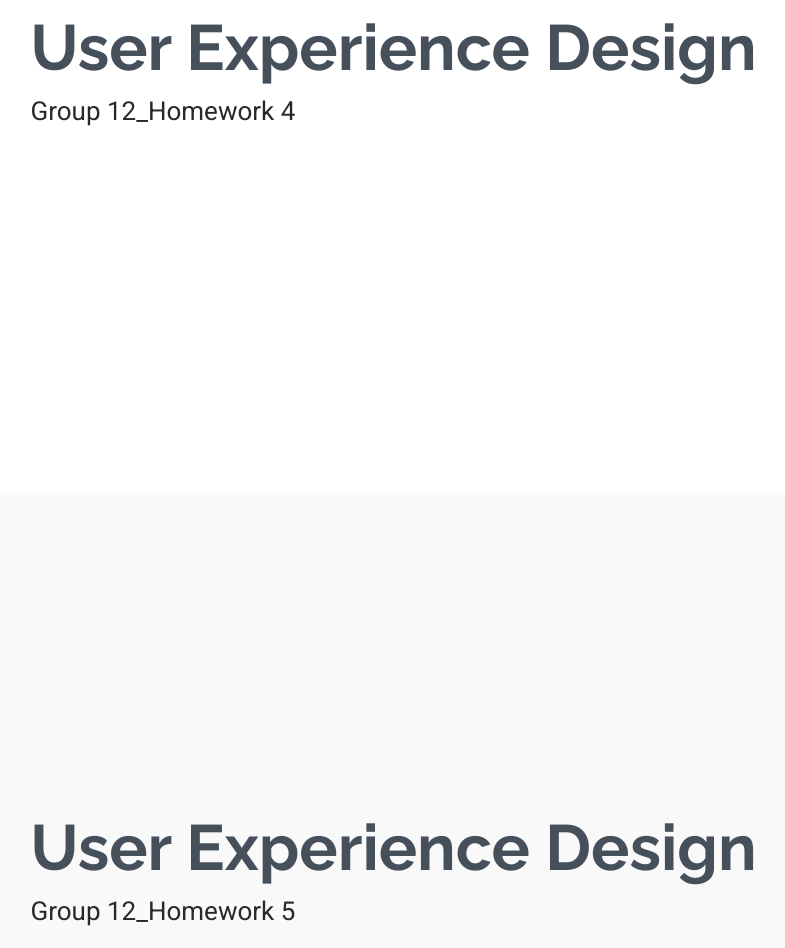
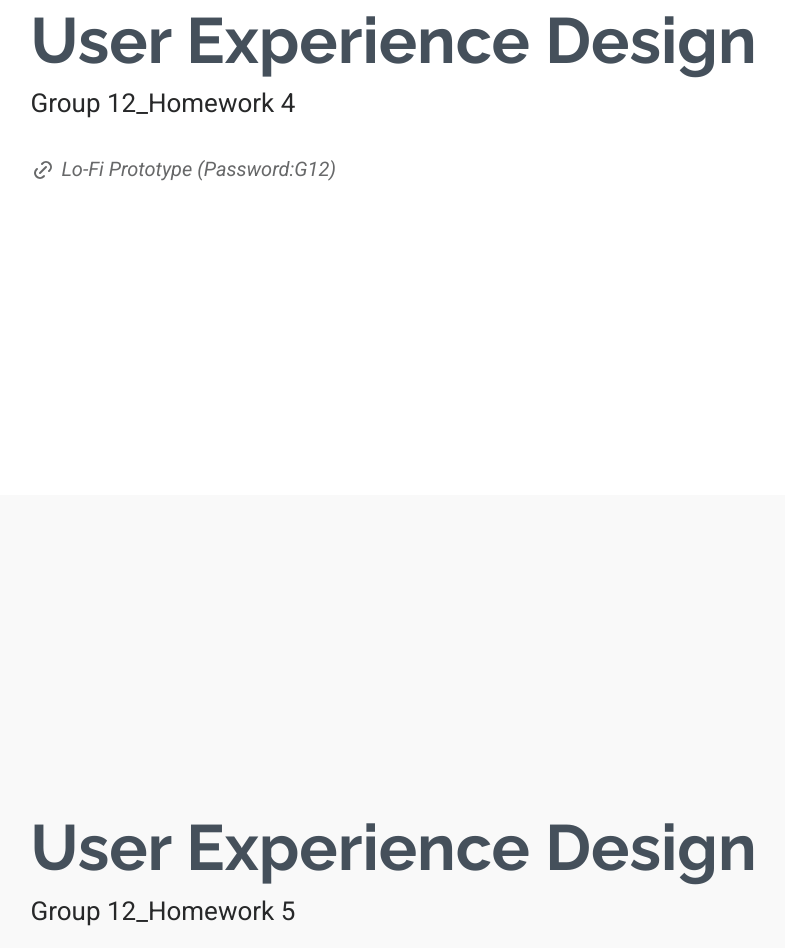
Before and after one commit to iyumili0631/UX_G12, a plain HTML site: page index.html in a window 1280 px wide. Shown: the part 2705-3653 px from the top of the page, without its empty margins (194-979 px from the left). Drawn offline with Linux system fonts and the light colour scheme.

Commit message:
Update index.html

```diff
--- a/index.html
+++ b/index.html
@@ -143,7 +143,9 @@
             <h2>User Experience Design</h2>
             <p>Group 12_Homework 4</p>
             <div class="social-links">
-              <a href="#"><i class="bi"></i></a>
+              <p><a href="https://www.figma.com/proto/hc9OMufcgwpdhRF2uYm1nM/UX?node-id=0-1&t=1jix6WnxHthBrrPS-1">
+                <i class="bi"><svg  xmlns="http://www.w3.org/2000/svg"  width="26"  height="26"  viewBox="0 0 26 26"  fill="none"  stroke="currentColor"  stroke-width="2"  stroke-linecap="round"  stroke-linejoin="round"  class="icon icon-tabler icons-tabler-outline icon-tabler-link">
+                  <path stroke="none" d="M0 0h24v24H0z" fill="none"/><path d="M9 15l6 -6" /><path d="M11 6l.463 -.536a5 5 0 0 1 7.071 7.072l-.534 .464" /><path d="M13 18l-.397 .534a5.068 5.068 0 0 1 -7.127 0a4.972 4.972 0 0 1 0 -7.071l.524 -.463" /></svg> Lo-Fi Prototype (Password:G12)</i></a></p>
             </div>
           </div>
         </div>
```
